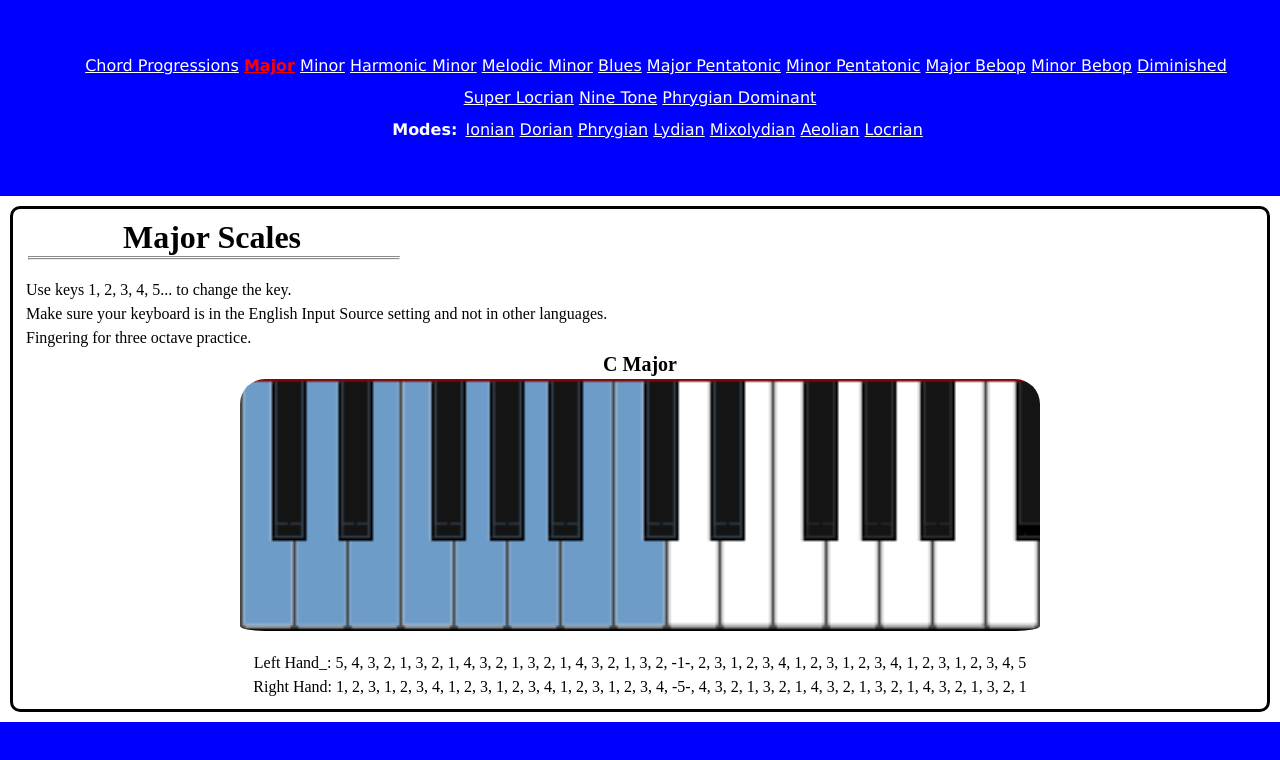
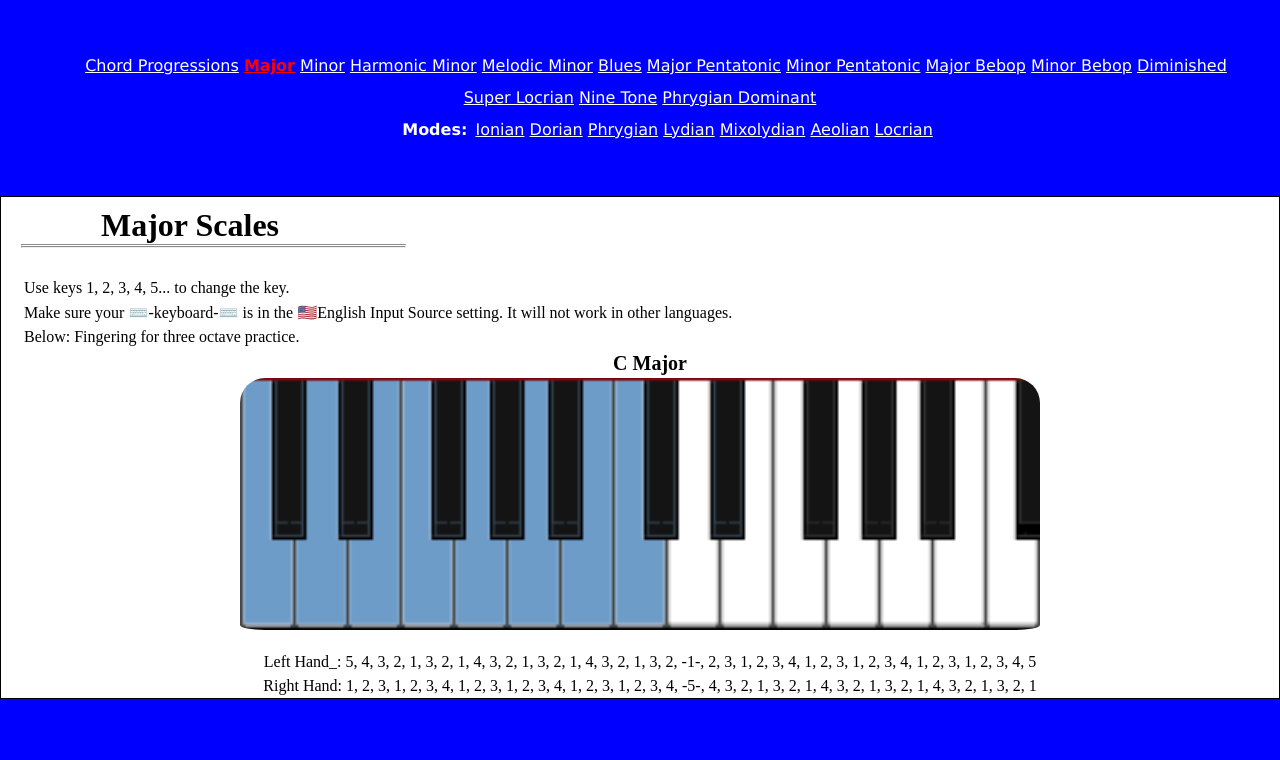
Before and after one commit to oscargch/pianoscales, a plain HTML site: page index.html in a window 1280 px wide. Shown: the top 760 px of the page. Drawn offline with Linux system fonts and the light colour scheme.

Commit message:
some css grid stuff added

```diff
--- a/css/style.css
+++ b/css/style.css
@@ -3,13 +3,16 @@
   padding: 0;
 }
 
-body {
-
-  width: auto;
+a {
+  color: white;
 }
 
-a {
-  color: white;
+#title {
+  padding: 20px;
+}
+
+h1 {
+  padding-top: 10px;
 }
 
 hr {
@@ -18,6 +21,8 @@ hr {
   width: 30%;
   margin-left: 5px;
   border-top: 3px double #8c8b8b;
+  margin-left: 20px;
+  margin-bottom: 10px;
 }
 
 #header {
@@ -55,7 +60,7 @@ hr {
   padding-top: 20px;
   padding-bottom: 20px;
   height: auto;
-  width: 70%;
+  width: 80%;
 }
 
 ul {
@@ -72,6 +77,7 @@ ul {
 
 p {
   margin: 3px;
+  padding-left: 20px;
 }
 
 a:hover {
@@ -115,11 +121,13 @@ a:hover {
 
 #bio    {
   display: grid;
-  padding: 10px;
+  padding: 0px;
   border: solid;
-  border-width: 3px;
-  border-radius: 10px;
-  margin: 10px;
+  border-width: 1px;
+  border-radius: 0;
+  /* box-shadow: 0 0 0 .6em black; */
+  /* outline: .65em solid black; */
+  margin: 0px;
   text-overflow: ellipsis;
 }
 
--- a/index.html
+++ b/index.html
@@ -52,8 +52,8 @@
                 <br>
                 <!-- <p>Click anywhere on the site to begin.</p> -->
                 <p>Use keys 1, 2, 3, 4, 5... to change the key.</p>
-                <p>Make sure your keyboard is in the English Input Source setting and not in other languages.</p>
-                <p>Fingering for three octave practice.</p>
+                <p>Make sure your ⌨️-keyboard-⌨️ is in the 🇺🇸English Input Source setting. It will not work in other languages.</p>
+                <p>Below: Fingering for three octave practice.</p>
 
                 <p id="pianokey">C Major</p>
                 <img id="pianopic" src="ProjectResearch/Keyboard_Images/MajorScales/C.png">
```
